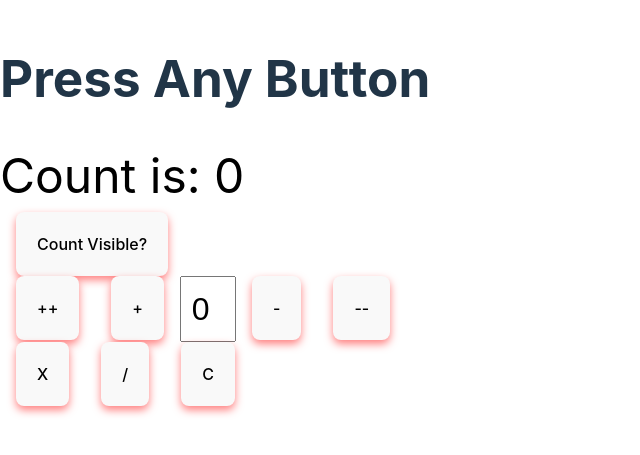
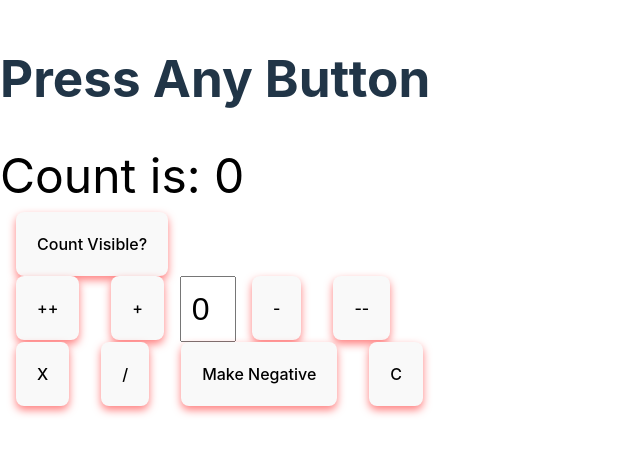
Before and after one commit to SscottK/counter-app, a React (Vite) app: page / in a window 1280 px wide. Shown: the part 189-644 px from the top of the page, without its empty margins (0-640 px from the left). Built offline with nearby package versions, Linux system fonts and the light colour scheme.

Commit message:
Added Make Negative Button

```diff
--- a/src/Counter.jsx
+++ b/src/Counter.jsx
@@ -29,11 +29,16 @@ function Counter() {
   const handleVisibilityToggle = () => {
     setIsVisible(!isVisible)
   }
+
+  const handleMakeNegative = (valueToNegative) => {
+    setValue(value * -1)
+  }
   return (
     <div>
       <h1>Press Any Button</h1>
       <div className="board">
         <div>
+
         {isVisible &&
         (<div id="value" style={{ color: value < 0 ? "red" : "black" }}>
           Count is: {value}
@@ -84,6 +89,12 @@ function Counter() {
             symbol="/"
           ></Button>
           <Button
+          action={() => {
+            handleMakeNegative(document.getElementById("number").value)
+          }}
+          symbol="Make Negative"
+          ></Button>
+          <Button
             action={() => {
                 setValue(0);
                 document.getElementById("number").value = "0"
```
